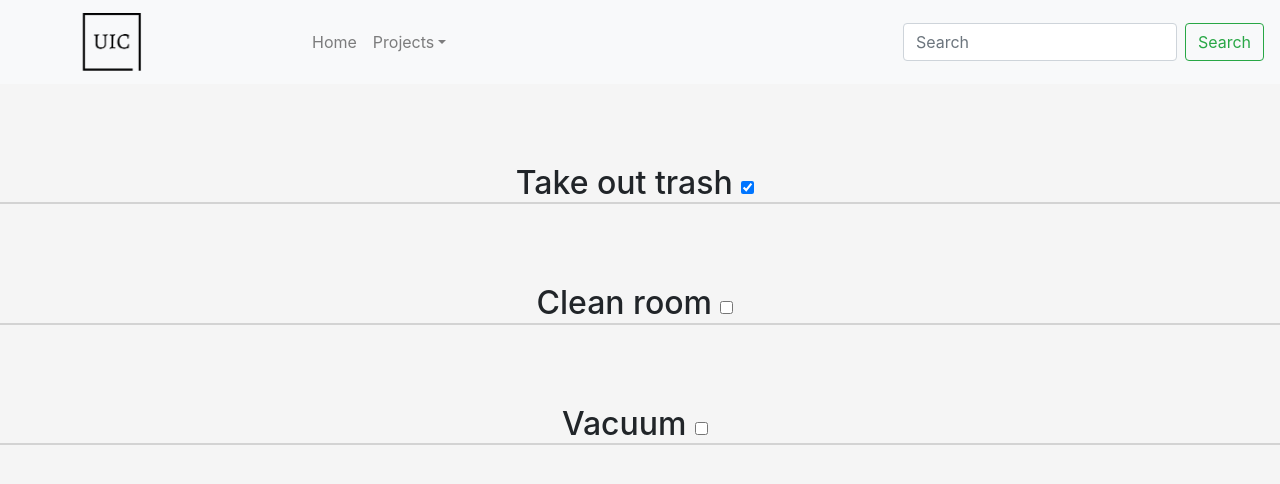
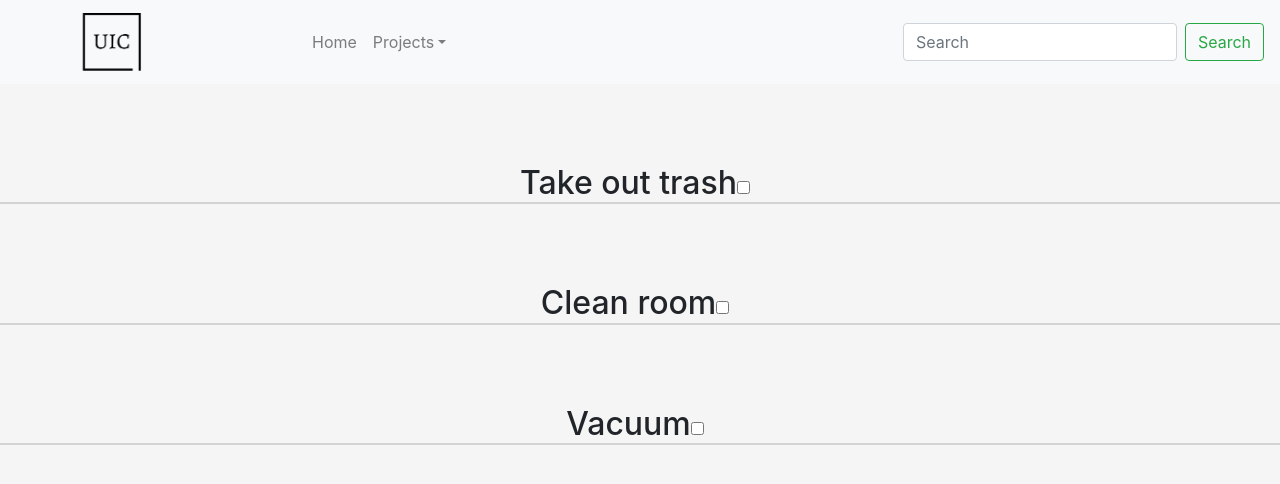
Before and after one commit to Fredrik93/react_tutorial, a React (Create React App) app: page /secondtodos in a window 1280 px wide. Shown: the top 484 px of the page. Built offline with nearby package versions, Linux system fonts and the light colour scheme.

Commit message:
move function into render. setState wasnt working

```diff
--- a/src/Components/Todos/SecondTodoItem.js
+++ b/src/Components/Todos/SecondTodoItem.js
@@ -9,7 +9,9 @@ function SecondTodoItem(props) {
     }
     return (
         <div>
-            <h2 style={style}> {props.chore} <input onChange={() => { props.handleChange(props.dataItem.id) }} checked={props.completo} type="checkbox" />  </h2>
+            <h2 style={style}> {props.chore}
+                <input onChange={() => { props.handleChange(props.dataItem.id) }}
+                    checked={props.dataItem.completeo} type="checkbox" />  </h2>
         </div>
     )
 } export default SecondTodoItem
--- a/src/Components/Todos/SecondTodos.js
+++ b/src/Components/Todos/SecondTodos.js
@@ -5,7 +5,7 @@ class SecondTodos extends React.Component {
     constructor() {
         super()
         this.state = {
-            completedChores: false,
+            completedChores: '',
             todos: todosData
         }
         this.handleChange = this.handleChange.bind(this)
@@ -24,17 +24,17 @@ class SecondTodos extends React.Component {
         })
     }
 
-    showChores = todosData.map(dataItem => {
-        return <Item
-            handleChange={this.handleChange}
-            chore={dataItem.chore}
-            dataItem={dataItem}
-            completo={dataItem.completed}
-            key={dataItem.id} />
-    })
+
 
     render() {
-
-        return (<div > {this.showChores} </div>)
+        const showChores = todosData.map(dataItem => {
+            return <Item
+                handleChange={this.handleChange}
+                chore={dataItem.chore}
+                dataItem={dataItem}
+                completo={dataItem.completed}
+                key={dataItem.id} />
+        })
+        return (<div > {showChores} </div>)
     }
 } export default SecondTodos
```
